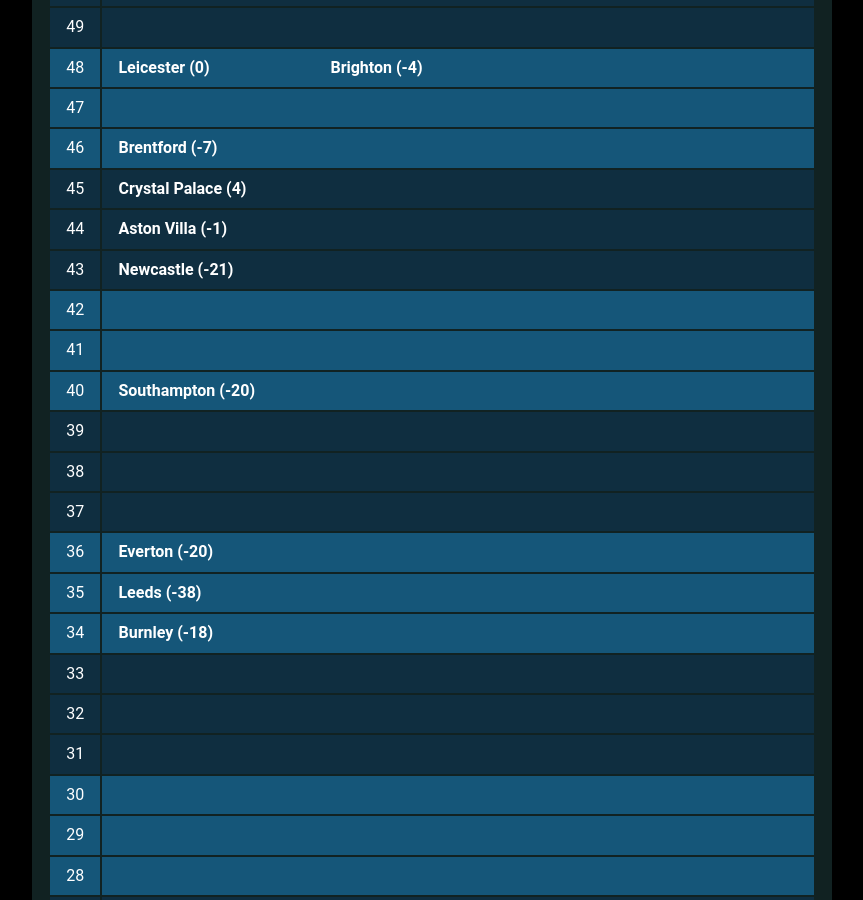
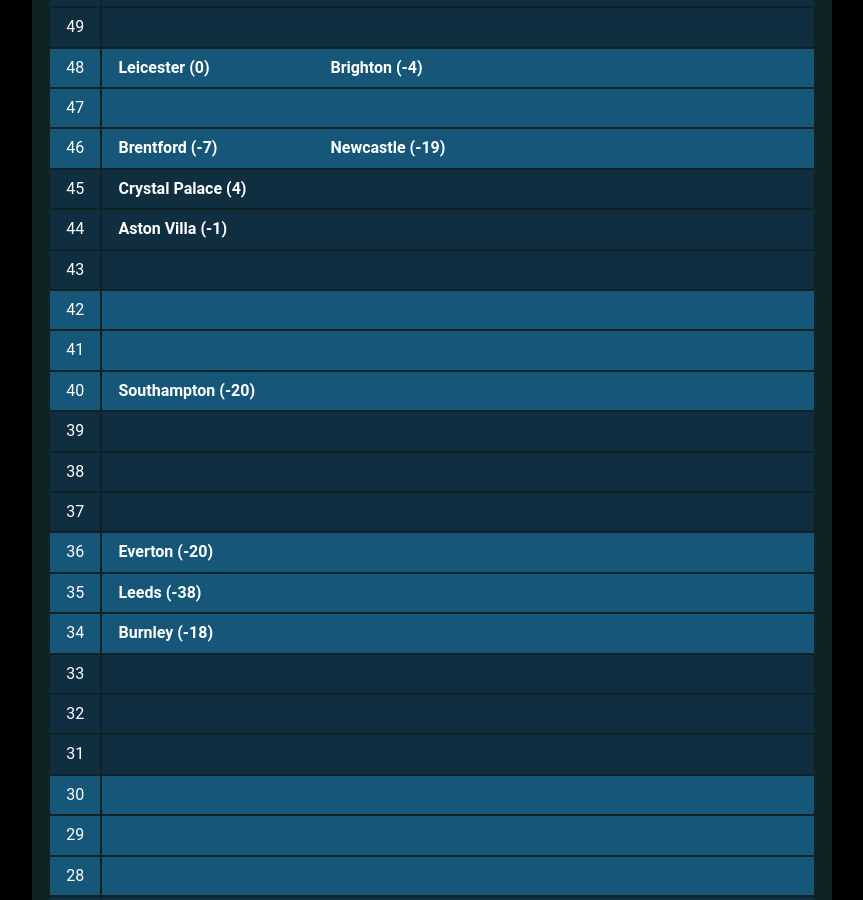
Before and after one commit to muru/muru.github.io, a Jekyll site: the page built from resources.md, in a window 1280 px wide and 900 px high, scrolled down 3134 px. Shown: the whole window, without its empty margins (208-1071 px from the left). Built offline with Jekyll 4.4.1, drawn with Linux system fonts in a browser that asks for light colours; some web fonts are replaced; some of the changed text lies outside the part shown.

Commit message:
updated cann-table: Wed 18 May 00:04:56 JST 2022

```diff
--- a/cann-table.html
+++ b/cann-table.html
@@ -127,7 +127,7 @@
 	<tr class="cann-row-1">
 		<td class="cann-point"> 66 </td>
 		<td class="cann-clubs">
-			<span class="club-name"> Arsenal (11) </span>
+			<span class="club-name"> Arsenal (9) </span>
 		</td>
  	</tr>
 	<tr class="cann-row-1">
@@ -234,6 +234,7 @@
 		<td class="cann-point"> 46 </td>
 		<td class="cann-clubs">
 			<span class="club-name"> Brentford (-7) </span>
+			<span class="club-name"> Newcastle (-19) </span>
 		</td>
  	</tr>
 	<tr class="cann-row-2">
@@ -251,7 +252,6 @@
 	<tr class="cann-row-2">
 		<td class="cann-point"> 43 </td>
 		<td class="cann-clubs">
-			<span class="club-name"> Newcastle (-21) </span>
 		</td>
  	</tr>
 	<tr class="cann-row-1">
```
Also changed, not shown: other parts of cann-table.html (+1 -1 lines).
